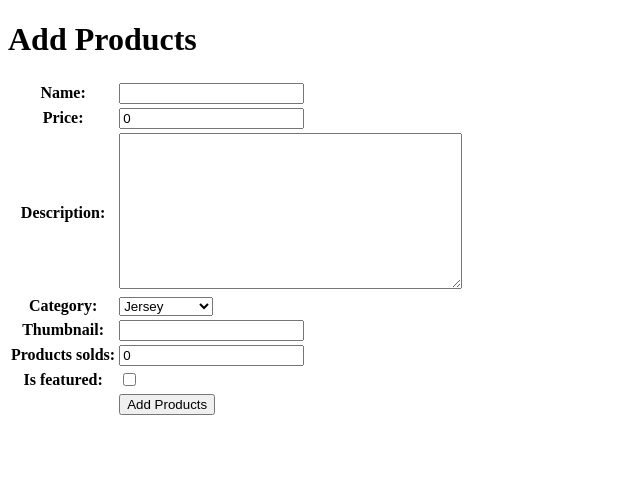
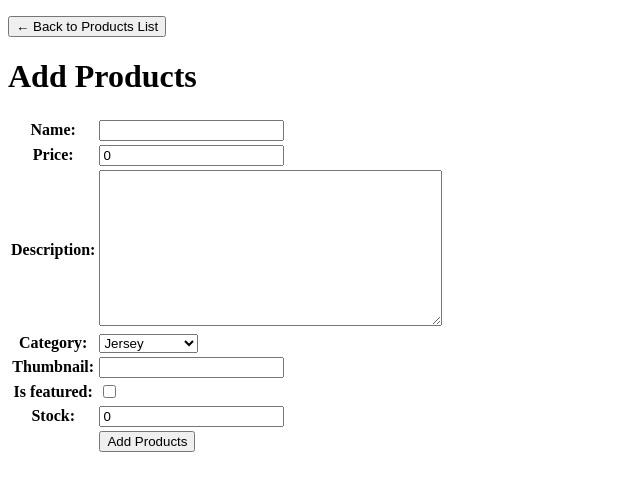
Before and after one commit to Hammam11/mancityofficialshop, a Django app: page /create-products/ in a window 1280 px wide. Shown: the top 491 px of the page, without its empty margins (0-640 px from the left). Run offline with Django 5.2, Linux system fonts and the light colour scheme.

Commit message:
Complete Tugas 3

```diff
--- a/main/forms.py
+++ b/main/forms.py
@@ -4,4 +4,4 @@ from main.models import Products
 class ProductsForm(ModelForm):
     class Meta:
         model = Products
-        fields = ["name", "price", "description", "category", "thumbnail", "products_solds", "is_featured"]
+        fields = ["name", "price", "description", "category", "thumbnail", "is_featured", "stock"]
--- a/main/models.py
+++ b/main/models.py
@@ -1,14 +1,12 @@
 from django.db import models
 
+CATEGORY_CHOICES = [
+    ('jersey', 'Jersey'),
+    ('merch', 'Merchandise'),
+    ('ticket', 'Ticket'),
+]
+
 class Products(models.Model):
-    CATEGORY_CHOICES = [
-        ('jersey', 'Jersey'),
-        ('shoe', 'Shoe'),
-        ('ball', 'Ball'),
-        ('sock', 'Sock'),
-        ('accessories', 'Accessories'),
-    ]
-
     name = models.CharField(max_length=255)
     price = models.IntegerField(default=0)
     description = models.TextField(default="")
@@ -16,7 +14,7 @@ class Products(models.Model):
     category = models.CharField(max_length=20, choices=CATEGORY_CHOICES, default='jersey')
     products_solds = models.PositiveIntegerField(default=0)
     is_featured = models.BooleanField(default=False)
-
+    stock = models.PositiveIntegerField(default=0)
 
     def __str__(self):
         return self.name
@@ -25,6 +23,10 @@ class Products(models.Model):
     def is_popular(self):
         return self.products_solds > 25
 
-    def increment_solds(self):
-        self.products_solds += 1
-        self.save()
+    def purchase(self, quantity=1):
+        if self.stock >= quantity:
+            self.stock -= quantity
+            self.products_solds += quantity
+            self.save()
+            return True
+        return False
--- a/main/templates/create_products.html
+++ b/main/templates/create_products.html
@@ -1,5 +1,6 @@
 {% extends 'base.html' %}
 {% block content %}
+<p><a href="{% url 'main:show_main' %}"><button>← Back to Products List</button></a></p>
 <h1>Add Products</h1>
 
 <form method="POST">
--- a/main/templates/main.html
+++ b/main/templates/main.html
@@ -31,6 +31,7 @@
   {% endif %}
 
   <p>{{ products.description|truncatewords:25 }}...</p>
+  <p><b>Price:<b> Rp.{{products.price}}<p>
 
   <p><a href="{% url 'main:show_products' products.id %}"><button>BUY NOW</button></a></p>
 </div>
--- a/main/urls.py
+++ b/main/urls.py
@@ -1,5 +1,5 @@
 from django.urls import path
-from main.views import show_main, create_products, show_products, show_xml, show_json, show_xml_by_id, show_json_by_id
+from main.views import show_main, create_products, show_products, purchase_product, show_xml, show_json, show_xml_by_id, show_json_by_id
 
 app_name = 'main'
 
@@ -7,6 +7,7 @@ urlpatterns = [
     path('', show_main, name='show_main'),
     path('create-products/', create_products, name='create_products'),
     path('products/<str:id>/', show_products, name='show_products'),
+    path('products/<int:product_id>/purchase/', purchase_product, name='purchase_product'),
     path('xml/', show_xml, name='show_xml'),
     path('json/', show_json, name='show_json'),
     path('xml/<str:products_id>/', show_xml_by_id, name='show_xml_by_id'),
--- a/main/views.py
+++ b/main/views.py
@@ -27,13 +27,24 @@ def create_products(request):
 
 def show_products(request, id):
     products = get_object_or_404(Products, pk=id)
-    products.increment_solds()
 
     context = {
         'products': products
     }
 
     return render(request, "products_detail.html", context)
+
+def purchase_product(request, product_id):
+    product = get_object_or_404(Products, id=product_id)
+
+    if request.method == 'POST':
+        quantity = int(request.POST.get('quantity', 1))
+
+        # gunakan method purchase di models.py
+        if product.purchase(quantity):
+            return redirect('main:show_main')
+        else:
+            return render(request, 'out_of_stock.html')
 
 def show_xml(request):
     products_list = Products.objects.all()
```
Also changed, not shown: main/templates/out_of_stock.html (added, +14 -0 lines), main/templates/products_detail.html (+19 -4 lines), main/migrations/0003_products_stock.py (added), main/migrations/0004_alter_products_category.py (added).
